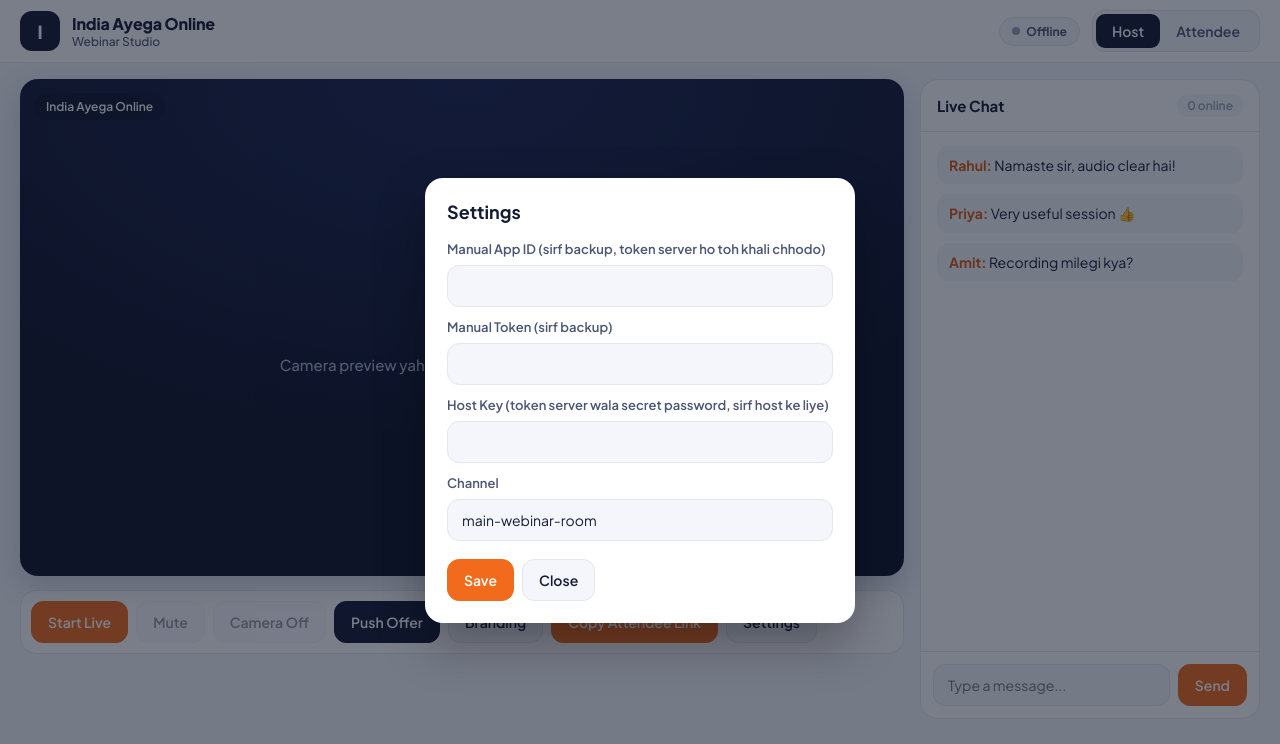
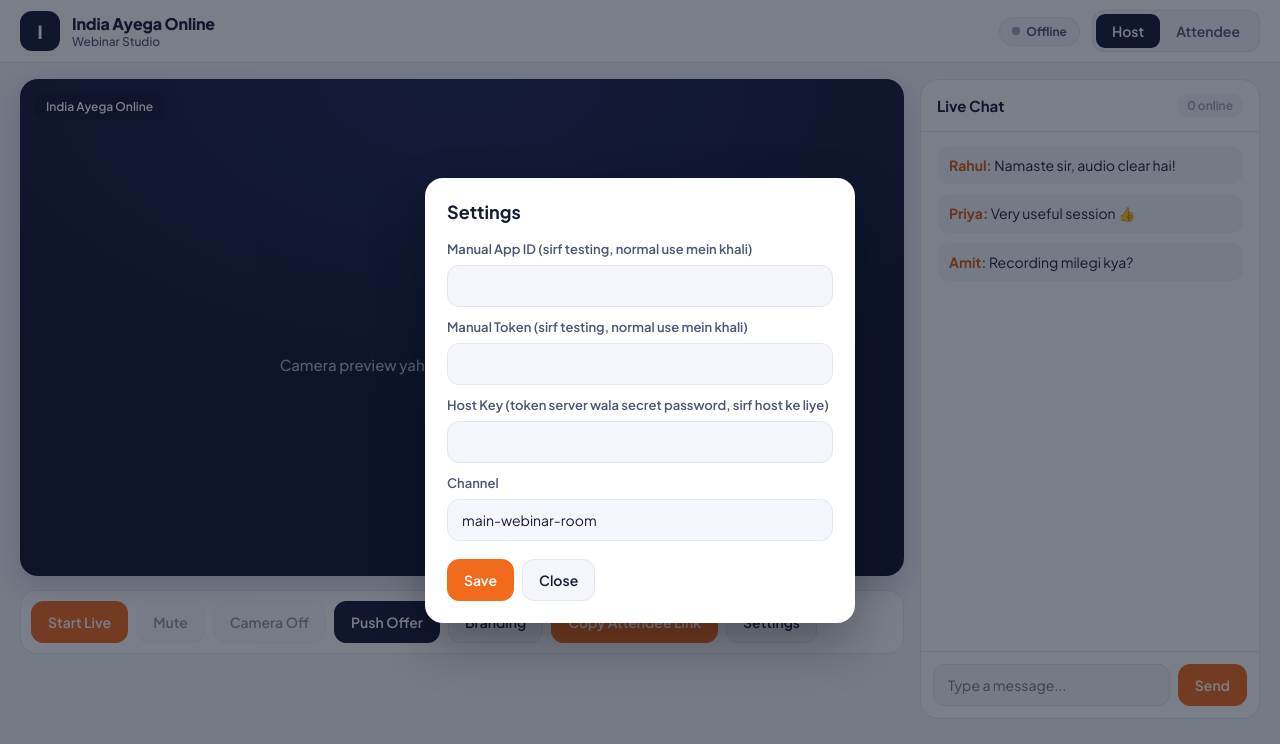
Before and after one commit to kingms2911-create/Final-webinar, a website: page index.html in a window 1280 px wide. Both pictures are taken after a click on the button "Settings". Drawn offline with Linux system fonts and the light colour scheme.

Commit message:
Update index.html

```diff
--- a/index.html
+++ b/index.html
@@ -73,8 +73,8 @@ input{flex:1;width:100%;background:var(--paper);border:1px solid var(--line);col
  <div class="row"><button class="btn p" id="bSave">Save</button><button class="btn" id="bReset">Reset</button><button class="btn" id="bClose">Close</button></div></div></div>
 
 <div class="ov" id="setOv"><div class="md"><h3>Settings</h3>
- <label>Manual App ID (sirf backup, token server ho toh khali chhodo)</label><input id="aid">
- <label>Manual Token (sirf backup)</label><input id="atk">
+ <label>Manual App ID (sirf testing, normal use mein khali)</label><input id="aid">
+ <label>Manual Token (sirf testing, normal use mein khali)</label><input id="atk">
  <label>Host Key (token server wala secret password, sirf host ke liye)</label><input id="ahk" type="password">
  <label>Channel</label><input id="ach">
  <div class="row"><button class="btn p" id="sSave">Save</button><button class="btn" id="sClose">Close</button></div></div></div>
@@ -143,6 +143,8 @@ async function leave(){
   clearInterval(poll); $("viewers").textContent="0 online"; status="offline"; renderCtl();
 }
 async function getCreds(role){
+  // manual App ID + Token (Settings) are used first when both are filled - handy for testing
+  if(cfg.appId && cfg.token) return {appId:cfg.appId,token:cfg.token,channel:cfg.channel};
   try{
     var r=await fetch("/token?role="+(role==="host"?"host":"audience")+"&channel="+encodeURIComponent(cfg.channel)+"&key="+encodeURIComponent(cfg.hostKey||""));
     if(r.status===403) throw new Error("Host Key galat hai. Settings mein sahi Host Key daalo.");
```
